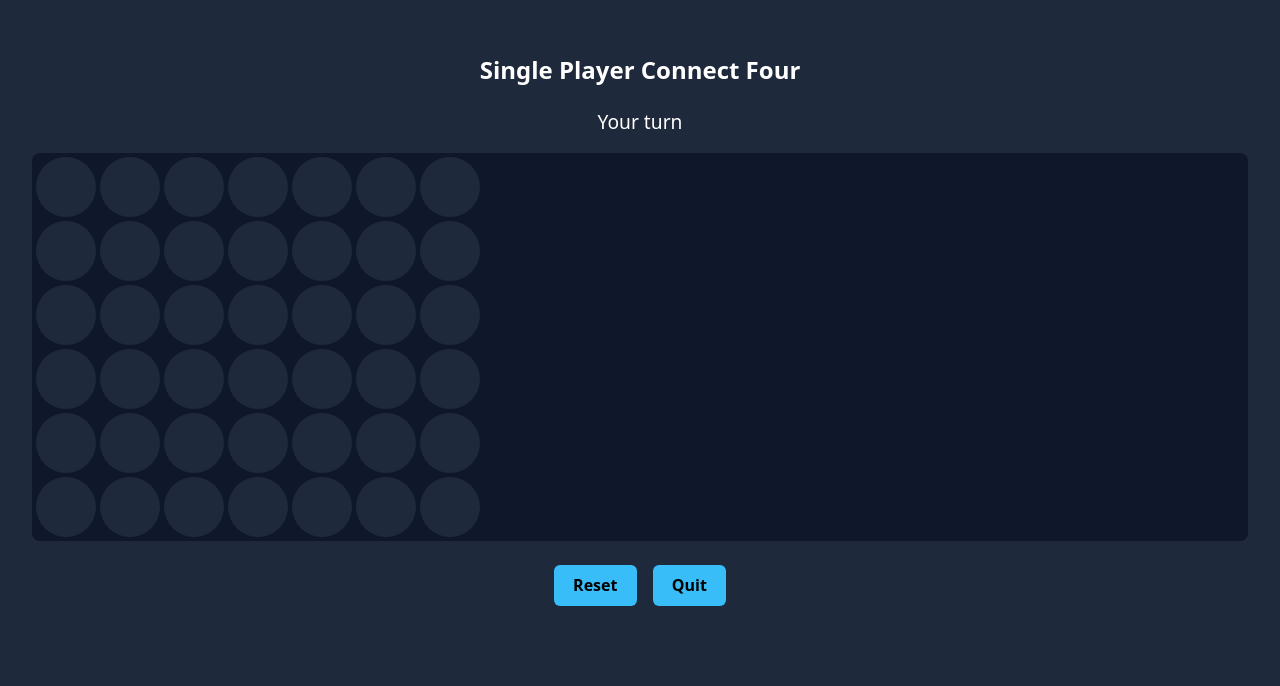
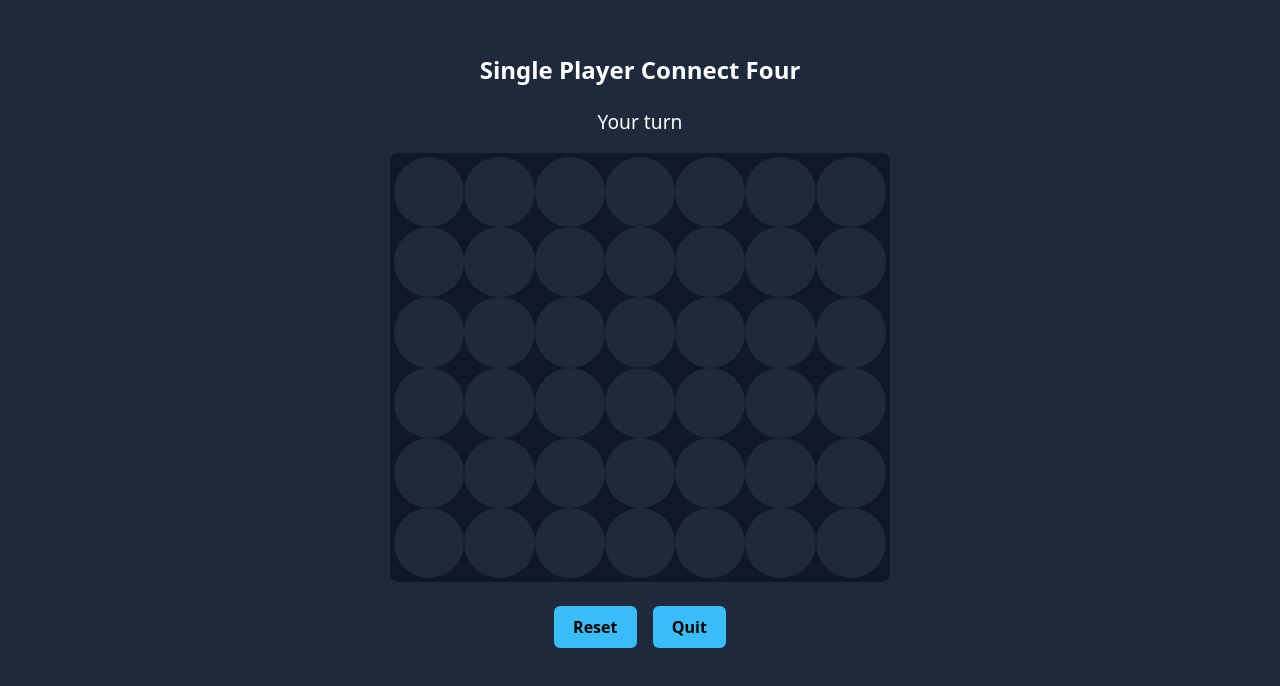
Before and after one commit to usmanAfzalKhan/playpal-multiplayer, a React (Vite) app: page /connect4/single in a window 1280 px wide. Shown: the top 686 px of the page. Built offline with nearby package versions, Linux system fonts and the light colour scheme.

Commit message:
updated single player connect four styling

```diff
--- a/src/pages/ConnectFour.css
+++ b/src/pages/ConnectFour.css
@@ -1,7 +1,7 @@
 /* src/pages/ConnectFour.css */
 
 .c4-container {
-  padding: 2rem;
+  padding: 2rem 1rem;          /* a little side padding for mobile */
   background: #1e293b;
   color: white;
   min-height: 100vh;
@@ -13,21 +13,24 @@
   font-size: 1.2rem;
 }
 
+/* make the board scale to its container */
 .c4-board {
   position: relative;
   display: grid;
-  grid-template-columns: repeat(7, 60px);
-  grid-template-rows: repeat(6, 60px);
-  gap: 4px;
-  margin: 0 auto 1.5rem;
+  grid-template-columns: repeat(7, 1fr);
+  aspect-ratio: 7 / 6;
+  width: 100%;
+  max-width: 500px;            /* never stretch beyond 500px */
+  margin: 0 auto 1.5rem;       /* center + bottom gap */
   background: #0f172a;
   padding: 4px;
   border-radius: 8px;
+  box-sizing: border-box;
 }
 
 .c4-cell {
-  width: 60px;
-  height: 60px;
+  width: 100%;
+  aspect-ratio: 1;
   background: #1e293b;
   border-radius: 50%;
   display: flex;
@@ -41,8 +44,8 @@
 }
 
 .disc {
-  width: 48px;
-  height: 48px;
+  width: 70%;
+  height: 70%;
   border-radius: 50%;
 }
 .disc.red {
@@ -70,14 +73,14 @@
   transform: scale(1.05);
 }
 
-/* strike-through overlay */
+/* strike‐through overlay */
 .c4-strike {
   position: absolute;
   background: #38bdf8;
   z-index: 1;
 }
 
-/* horizontal strikes */
+/* horizontal rows (4px high, full width, at 0.5,1.5,2.5,... * (100%/6) down) */
 .strike-row-0,
 .strike-row-1,
 .strike-row-2,
@@ -88,14 +91,14 @@
   height: 4px;
   left: 0;
 }
-.strike-row-0 { top: calc(4px + 30px); }
-.strike-row-1 { top: calc(4px + 60px + 30px); }
-.strike-row-2 { top: calc(4px + 2*(60px + 4px) + 30px); }
-.strike-row-3 { top: calc(4px + 3*(60px + 4px) + 30px); }
-.strike-row-4 { top: calc(4px + 4*(60px + 4px) + 30px); }
-.strike-row-5 { top: calc(4px + 5*(60px + 4px) + 30px); }
+.strike-row-0 { top: calc(0.5 * (100% / 6)); }
+.strike-row-1 { top: calc(1.5 * (100% / 6)); }
+.strike-row-2 { top: calc(2.5 * (100% / 6)); }
+.strike-row-3 { top: calc(3.5 * (100% / 6)); }
+.strike-row-4 { top: calc(4.5 * (100% / 6)); }
+.strike-row-5 { top: calc(5.5 * (100% / 6)); }
 
-/* vertical strikes */
+/* vertical columns (4px wide, full height, at 0.5,1.5,... * (100%/7) across) */
 .strike-col-0,
 .strike-col-1,
 .strike-col-2,
@@ -107,25 +110,26 @@
   height: 100%;
   top: 0;
 }
-.strike-col-0 { left: calc(4px + 30px); }
-.strike-col-1 { left: calc(4px + 60px + 30px); }
-.strike-col-2 { left: calc(4px + 2*(60px + 4px) + 30px); }
-.strike-col-3 { left: calc(4px + 3*(60px + 4px) + 30px); }
-.strike-col-4 { left: calc(4px + 4*(60px + 4px) + 30px); }
-.strike-col-5 { left: calc(4px + 5*(60px + 4px) + 30px); }
-.strike-col-6 { left: calc(4px + 6*(60px + 4px) + 30px); }
+.strike-col-0 { left: calc(0.5 * (100% / 7)); }
+.strike-col-1 { left: calc(1.5 * (100% / 7)); }
+.strike-col-2 { left: calc(2.5 * (100% / 7)); }
+.strike-col-3 { left: calc(3.5 * (100% / 7)); }
+.strike-col-4 { left: calc(4.5 * (100% / 7)); }
+.strike-col-5 { left: calc(5.5 * (100% / 7)); }
+.strike-col-6 { left: calc(6.5 * (100% / 7)); }
 
 /* diagonal strikes */
 .strike-diag-main,
 .strike-diag-anti {
-  width: 424px; /* ≈ √(6*64²) */
+  width: calc(100% * sqrt(7*7 + 6*6) / 7); /* approx the hypotenuse */
   height: 4px;
   top: 50%;
-  left: calc((7*64px - 424px)/2);
+  left: 50%;
+  transform-origin: center;
 }
 .strike-diag-main {
-  transform: rotate(45deg);
+  transform: translate(-50%, -50%) rotate(45deg);
 }
 .strike-diag-anti {
-  transform: rotate(-45deg);
+  transform: translate(-50%, -50%) rotate(-45deg);
 }
```
